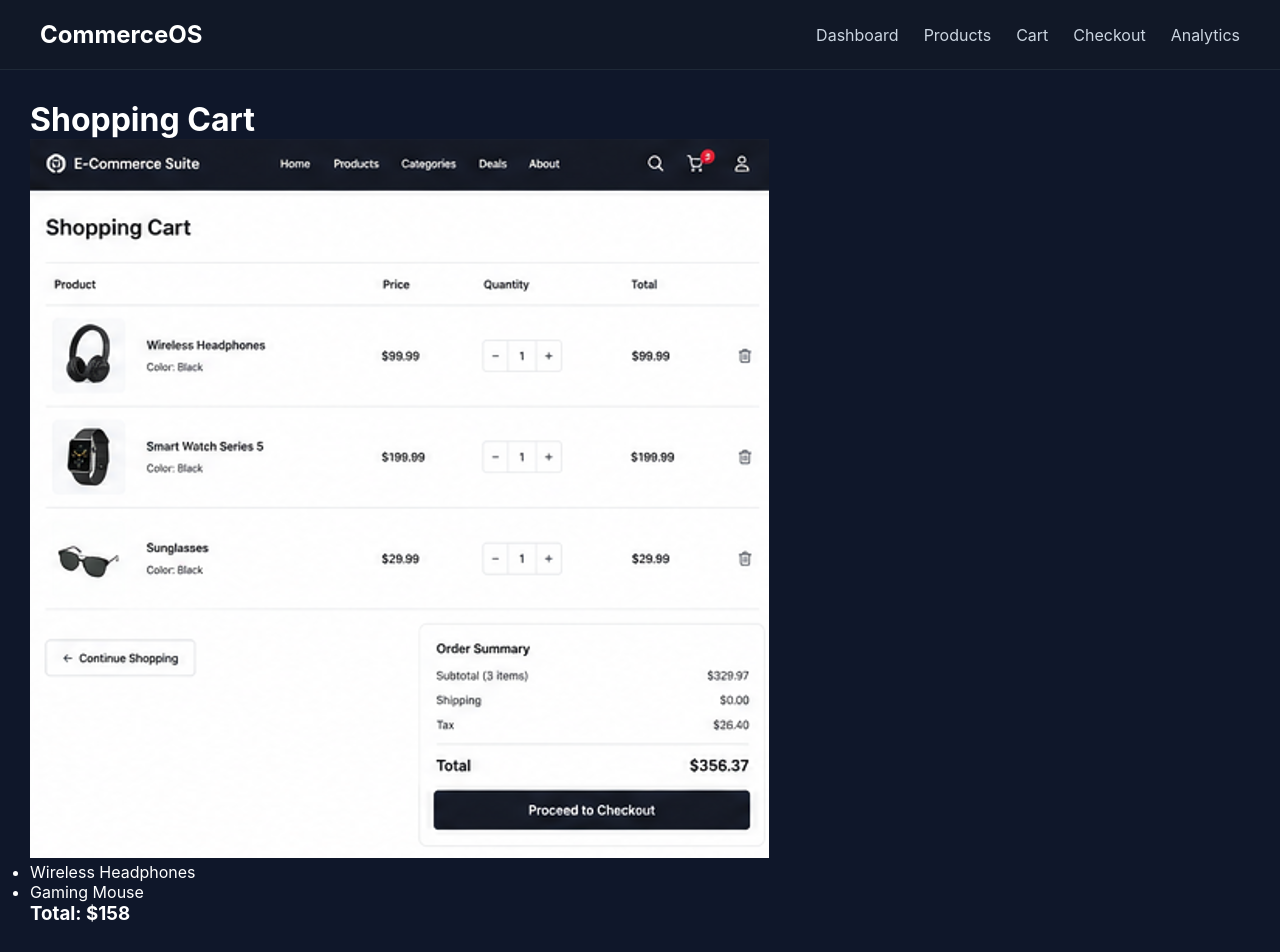
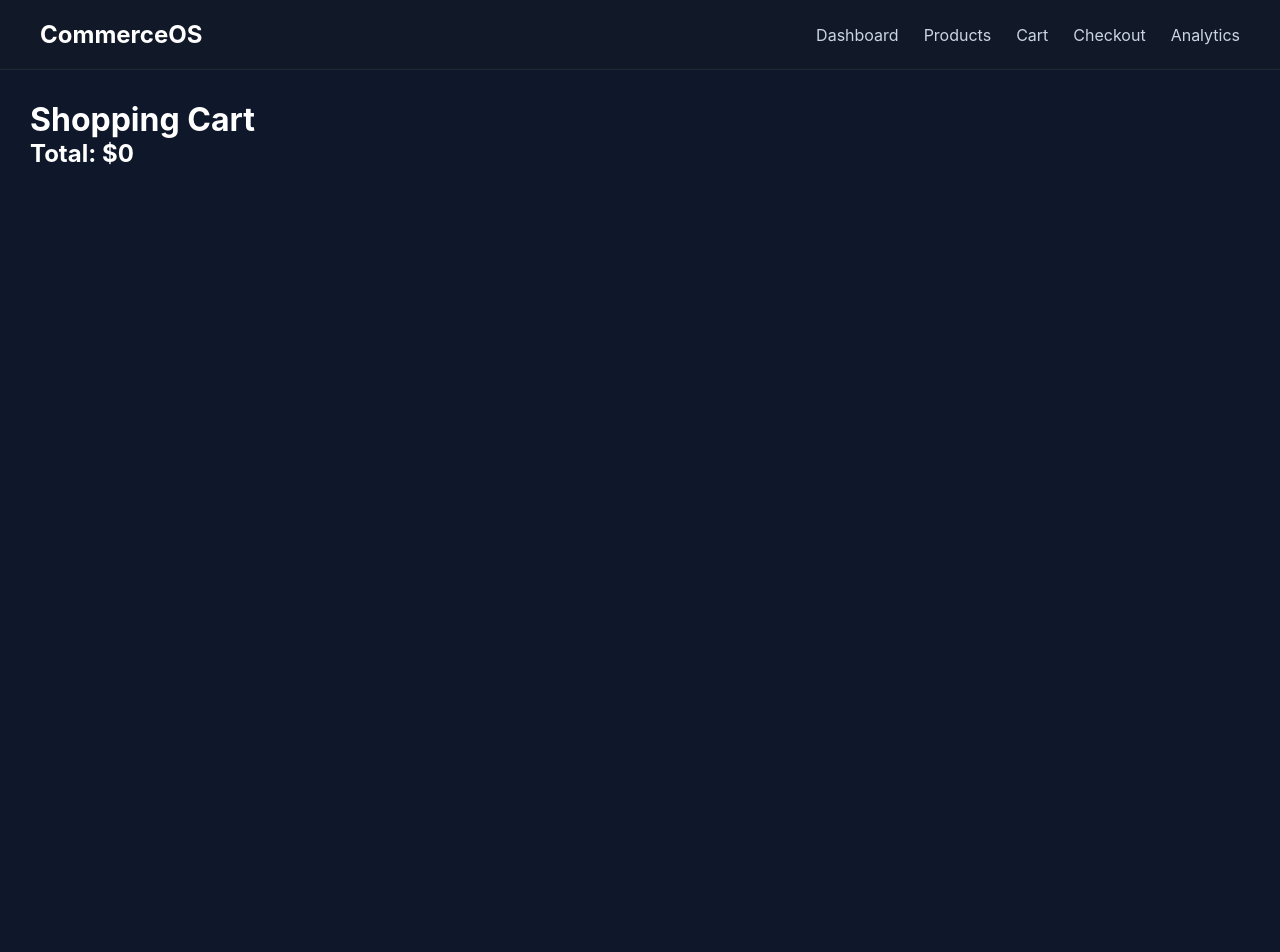
Before and after one commit to tanisharoy222005-collab/ecommerce-platform-admin-suite, a Next.js app: page /cart in a window 1280 px wide. Shown: the top 952 px of the page. After the commit the page ends 800 px from the top, so only its background shows below. Built offline with nearby package versions, Linux system fonts and the light colour scheme.

Commit message:
Update cart.js

```diff
--- a/pages/cart.js
+++ b/pages/cart.js
@@ -1,22 +1,25 @@
 import Layout from "../components/Layout";
+import { useStore } from "../context/StoreContext";
 
 export default function Cart() {
+  const { cart } = useStore();
+
+  const total = cart.reduce(
+    (sum, item) => sum + item.price,
+    0
+  );
+
   return (
     <Layout>
       <h1>Shopping Cart</h1>
 
-      <img
-        src="/cart.png"
-        alt="Cart"
-        className="hero-image"
-      />
+      {cart.map((item) => (
+        <div key={item.id}>
+          {item.name} - ${item.price}
+        </div>
+      ))}
 
-      <ul>
-        <li>Wireless Headphones</li>
-        <li>Gaming Mouse</li>
-      </ul>
-
-      <h3>Total: $158</h3>
+      <h2>Total: ${total}</h2>
     </Layout>
   );
 }
```
